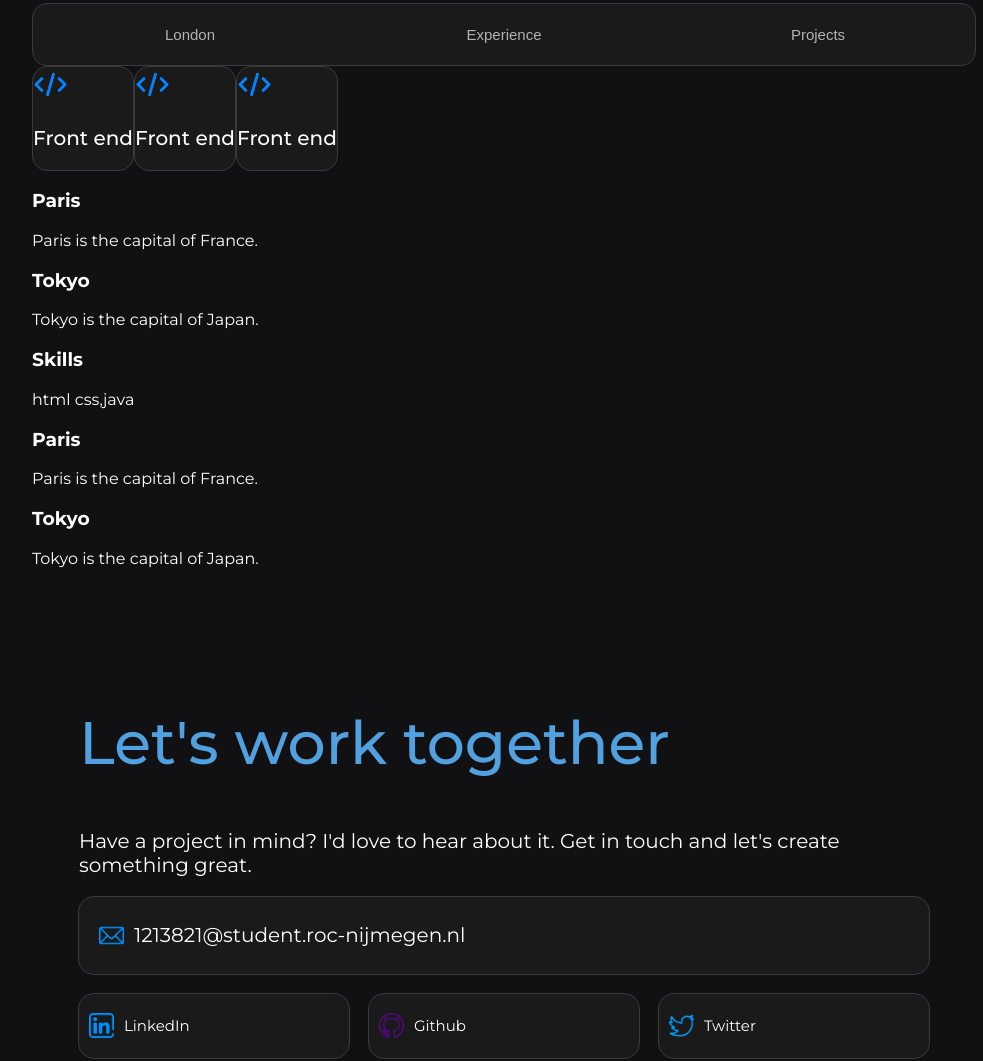
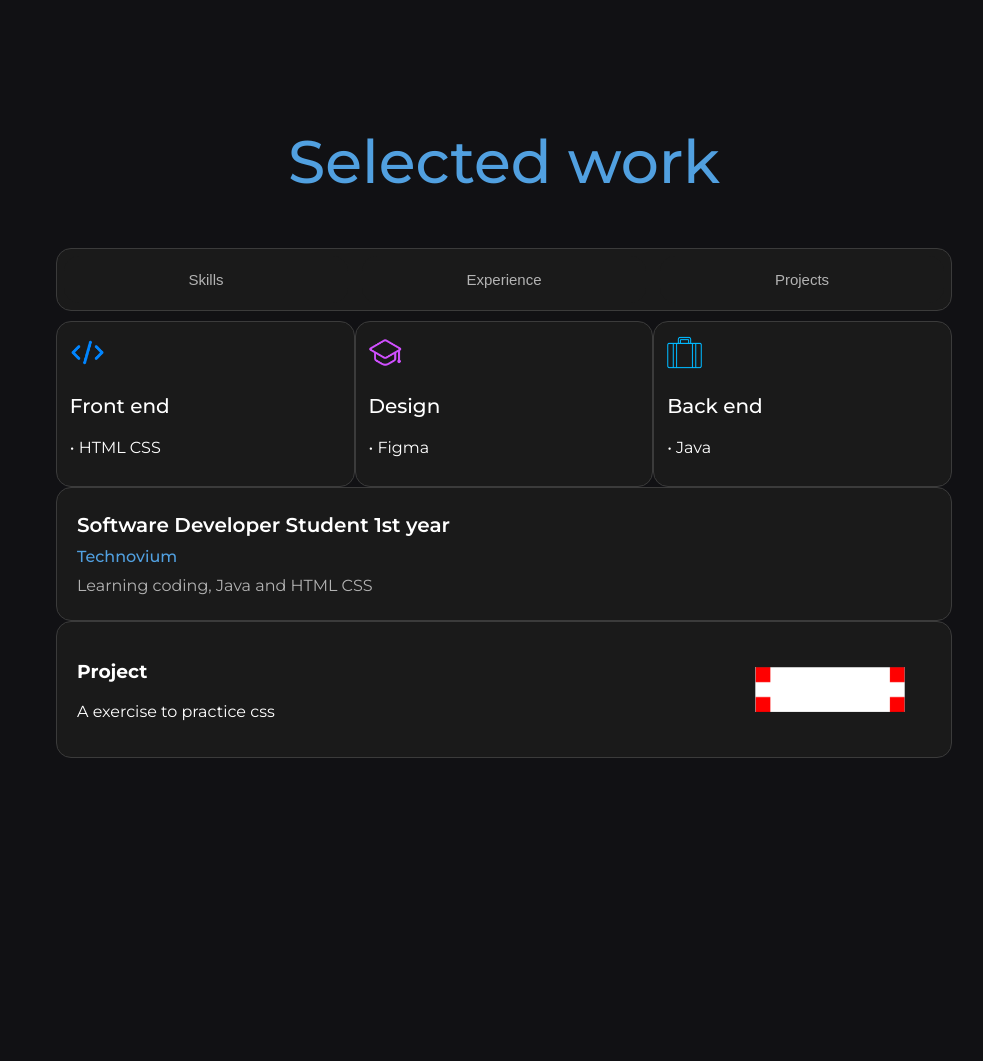
Before and after one commit to DinhmenhNguyen/DinhmenhNguyen.github.io, a plain HTML site: page index.html in a window 1280 px wide. Shown: the part 1555-2616 px from the top of the page, without its empty margins (136-1119 px from the left). Drawn offline with Linux system fonts and the light colour scheme.

Commit message:
contact, work experience en projects gemaakt

```diff
--- a/css/style.css
+++ b/css/style.css
@@ -1,4 +1,6 @@
+/*                    */
 /*Html Tags*/
+/*                    */
 
 body {
     background-color: #111114;
@@ -43,18 +45,25 @@ button {
     border: none;
 }
 
+/*                    */
 /*Html Tags*/
+/*                    */
 
+/*                    */
 /*Smooth scrolling*/
+/*                    */
 
 .scroll {
     scroll-behavior: smooth;
 }
 
+/*                    */
 /*Smooth scrolling*/
+/*                    */
 
-
+/*                    */
 /*Header work*/
+/*                    */
 
 .links-header {
     display: flex;
@@ -62,9 +71,13 @@ button {
     margin-left: 2vw;
 }
 
+/*                    */
 /*Header work*/
+/*                    */
 
+/*                    */
 /*Landing page design*/
+/*                    */
 
 .introduction-container {
     display: flex;
@@ -129,16 +142,20 @@ button {
     gap: 20px;
 }
 
+/*                    */
 /*Landing page design*/
+/*                    */
 
+/*                    */
 /*About me page design*/
+/*                    */
 
 .about-me-page-container {
     display: flex;
     justify-content: center;
     margin: 0px 20vw;
     align-items: center;
-    height: 100vh;
+    height: 80vh;
 }
 
 .about-me-title {
@@ -185,10 +202,15 @@ button {
     margin: 5px 0px;
 }
 
+/*                    */
 /*About me page design*/
+/*                    */
 
+
+
+/*                    */
 /*Selected work design*/
-
+/*                    */
 .selected-work-title {
     font-size: 60px;
     font-weight: 500;
@@ -199,18 +221,32 @@ button {
     display: flex;
     justify-content: center;
     flex-direction: column;
-    height: 60vh;
+    padding: 10px;
+    height: 150vh;
     align-items: center;
+}
+
+.selected-work-container {
+    display: flex;
+    flex-direction: column;
+    width: 70vw;
 }
 
 .skills-tab {
     display: flex;
+    justify-content: space-between;
 }
 
-.skills-tab div {
-    overflow: hidden;
+.tab-content {
+    display: flex;
+    width: 80vw;
+}
+
+.skills-block {
     border: 1px solid #3B3B3B;
     background-color: #1A1A1A;
+    width: 50vw;
+    padding: 1vw;
     border-radius: 15px;
 }
 
@@ -225,21 +261,67 @@ button {
 
 .skills-subtitles {
     font-size: 20px;
-    font-weight: 500     ;
+    font-weight: 500;
+}
+
+.experience-content {
+    display: flex;
+    background-color: #1A1A1A;
+    border: 1px solid #3B3B3B;
+    border-radius: 15px;
+    padding: 20px;
+    flex-direction: column;
+}
+
+.project-content {
+    display: flex;
+    background-color: #1A1A1A;
+    border: 1px solid #3B3B3B;
+    border-radius: 15px;
+    padding: 20px;
+    align-items: center;
+    justify-content: space-between;
+}
+
+.experience-content-margin {
+    margin: 5px 0px;
+}
+
+.title-experience {
+    font-size: 20px;
+    font-weight: 600;
+}
+
+.paragraph-experience {
+    color: #B3B3B3;
+}
+
+.technovium {
+    color: #51a0e0;
+    font-weight: 500;
+}
+
+.project-images {
+    width: 150px;
+    margin-right: 2vw;
 }
 
 /* Style the tab */
 .tab {
+    display: flex;
     overflow: hidden;
     border: 1px solid #3B3B3B;
     background-color: #1A1A1A;
+    justify-content: space-between;
     border-radius: 15px;
+    margin-bottom: 10px;
 }
 
 .tablinks {
     color: #B3B3B3;
     font-weight: 500;
     font-size: 15px;
+    width: 50vw;
     margin: 7px;
     border-radius: 15px;
 }
@@ -249,8 +331,7 @@ button {
     background-color: inherit;
     float: left;
     cursor: pointer;
-    width: 300px;
-    padding: 15px 20px;
+    padding: 15px 1vw;
     transition: 0.3s;
 }
 
@@ -265,16 +346,20 @@ button {
     background: linear-gradient(80deg, rgba(92, 141, 255, 1) 0%, rgba(145, 10, 255, 1) 50%, rgba(187, 0, 255, 1) 100%);
 }
 
+/*                    */
 /*Selected work design*/
+/*                    */
 
+/*                    */
 /*Contact design*/
+/*                    */
 
 .contact-section {
     display: flex;
     flex-direction: column;
     align-items: center;
     justify-content: center;
-    height: 100vh;
+    height: 60vh;
 }
 
 .contact-title {
@@ -285,7 +370,12 @@ button {
 
 .contact-paragraph {
     font-size: 20px;
-    max-width: 850px;
+}
+
+.contact-title-container {
+    display: flex;
+    flex-direction: column;
+    max-width: 50vw;
 }
 
 .contact-email-container {
@@ -295,6 +385,7 @@ button {
     background-color: #1A1A1A;
     padding: 10px 20px;
     border-radius: 15px;
+    width: 70vw;
     gap: 10px;
 }
 
@@ -318,7 +409,7 @@ button {
     align-items: center;
     gap: 10px;
     background-color: #1A1A1A;
-    width: 250px;
+    width: 20vw;
     padding: 10px;
     outline: solid 1px #3B3B3B;
     border-radius: 15px;
@@ -331,10 +422,13 @@ button {
     top: 20px;
 }
 
+/*                    */
 /*Contact design*/
+/*                    */
 
-
+/*                    */
 /*Media Queries*/
+/*                    */
 
 @media screen and (max-width: 600px) {
     .about-me-page-container {
@@ -348,6 +442,19 @@ button {
     .blocks {
         flex-direction: column;
     }
+
+    .skills-tab {
+        flex-direction: column;
+        gap: 10px;
+    }
+
+    .skills-block {
+        display: flex;
+        flex-direction: column;
+        padding: 15px;
+    }
 }
 
+/*                    */
 /*Media Queries*/
+/*                    */
--- a/index.html
+++ b/index.html
@@ -99,40 +99,53 @@
         </section>
 
         <section id="selected-work-id" class="selected-work-section">
-            <div>
-                <h1 class="selected-work-title">Selected work</h1>
+            <h1 class="selected-work-title">Selected work</h1>
 
+            <div class="selected-work-container">
                 <div class="tab">
-                    <button class="tablinks" onclick="openCity(event, 'Skills')">London</button>
+                    <button class="tablinks" onclick="openCity(event, 'Skills')">Skills</button>
                     <button class="tablinks" onclick="openCity(event, 'Experience')">Experience</button>
                     <button class="tablinks" onclick="openCity(event, 'Projects')">Projects</button>
                 </div>
 
                 <div id="Skills" class="tabcontent">
                     <div class="skills-tab">
-                        <div>
+                        <div class="skills-block">
                             <img class="skills-images" src="Images/front-end-icon.png">
                             <h3 class="skills-subtitles">Front end</h3>
+                            <p>• HTML CSS</p>
                         </div>
-                        <div>
-                            <img class="skills-images" src="Images/front-end-icon.png">
-                            <h3 class="skills-subtitles">Front end</h3>
+                        <div class="skills-block">
+                            <img class="skills-images" src="Images/graduation.png">
+                            <h3 class="skills-subtitles">Design</h3>
+                            <p>• Figma</p>
                         </div>
-                        <div>
-                            <img class="skills-images" src="Images/front-end-icon.png">
-                            <h3 class="skills-subtitles">Front end</h3>
+                        <div class="skills-block">
+                            <img class="skills-images" src="Images/suitcase.png">
+                            <h3 class="skills-subtitles">Back end</h3>
+                            <p>• Java</p>
                         </div>
                     </div>
                 </div>
 
                 <div id="Experience" class="tabcontent">
-                    <h3>Paris</h3>
-                    <p>Paris is the capital of France.</p>
+                    <div class="experience-content">
+                        <h3 class="experience-content-margin title-experience">Software Developer Student 1st year
+                        </h3>
+                        <h4 class="experience-content-margin technovium">Technovium</h4>
+                        <p class="experience-content-margin paragraph-experience">Learning coding, Java and HTML CSS
+                        </p>
+                    </div>
                 </div>
 
                 <div id="Projects" class="tabcontent">
-                    <h3>Tokyo</h3>
-                    <p>Tokyo is the capital of Japan.</p>
+                    <div class="project-content">
+                        <div>
+                            <h3>Project </h3>
+                            <p>A exercise to practice css</p>
+                        </div>
+                        <img class="project-images" src="Images/flex-blokken-opdracht.png">
+                    </div>
                 </div>
 
                 <script>
@@ -150,27 +163,11 @@
                         evt.currentTarget.className += " active";
                     }
                 </script>
-
-                <div id="skills" class="tabcontent">
-                    <h3>Skills</h3>
-                    <p>html css,java</p>
-                </div>
-
-                <div id="experience" class="tabcontent">
-                    <h3>Paris</h3>
-                    <p>Paris is the capital of France.</p>
-                </div>
-
-                <div id="projects" class="tabcontent">
-                    <h3>Tokyo</h3>
-                    <p>Tokyo is the capital of Japan.</p>
-                </div>
-            </div>
         </section>
 
         <section id="contact-id" class="contact-section">
             <div>
-                <div>
+                <div class="contact-title-container">
                     <h1 class="contact-title">Let's work together</h1>
                     <p class="contact-paragraph">Have a project in mind? I'd love to hear about it. Get in touch and
                         let's create something great.
```
Also changed, not shown: Images/flex-blokken-opdracht.png (added).
